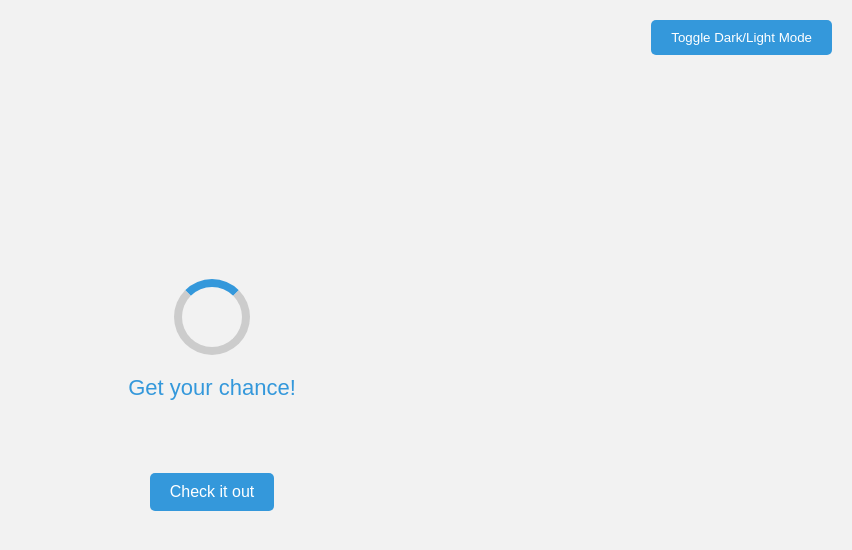
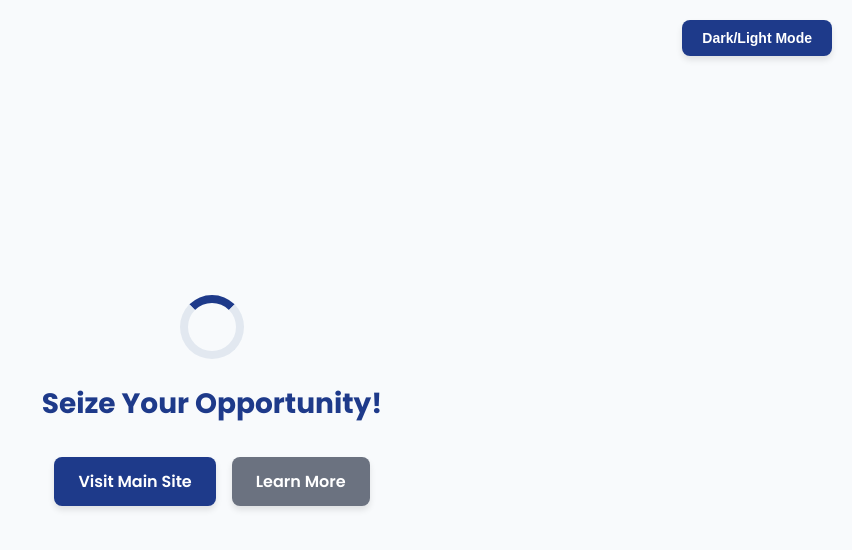
Before and after one commit to alphaboy697/code, a plain HTML site: page index.html in a window 1280 px wide. Shown: the whole page, without its empty margins (428-1280 px from the left). Drawn offline with Linux system fonts and the light colour scheme.

Commit message:
Update index.html

```diff
--- a/index.html
+++ b/index.html
@@ -3,90 +3,136 @@
 <head>
   <meta charset="UTF-8">
   <meta name="viewport" content="width=device-width, initial-scale=1.0">
-  <title>brother</title>
+  <title>Opportunity Hub</title>
+  <link href="https://fonts.googleapis.com/css2?family=Poppins:wght@400;600;700&display=swap" rel="stylesheet">
   <style>
+    * {
+      margin: 0;
+      padding: 0;
+      box-sizing: border-box;
+    }
     body {
-      background-color: #f2f2f2;
+      background-color: #f8fafc;
       display: flex;
       flex-direction: column;
       justify-content: center;
       align-items: center;
-      height: 100vh;
-      margin: 0;
-      font-family: Arial, sans-serif;
+      min-height: 100vh;
+      font-family: 'Poppins', sans-serif;
+      color: #1e293b;
       transition: background-color 0.3s, color 0.3s;
     }
     body.dark-mode {
-      background-color: #333;
-      color: #f2f2f2;
+      background-color: #1e293b;
+      color: #f8fafc;
+    }
+    .container {
+      text-align: center;
+      padding: 20px;
+      max-width: 600px;
+      width: 100%;
     }
     .spinner {
-      width: 60px;
-      height: 60px;
-      border: 8px solid #ccc;
-      border-top: 8px solid #3498db;
+      width: 64px;
+      height: 64px;
+      border: 8px solid #e2e8f0;
+      border-top: 8px solid #1e3a8a; /* Darker blue */
       border-radius: 50%;
       animation: spin 1s linear infinite;
+      margin: 0 auto;
     }
     .dark-mode .spinner {
-      border: 8px solid #666;
-      border-top: 8px solid #3498db;
+      border: 8px solid #475569;
+      border-top: 8px solid #3b82f6;
     }
     @keyframes spin {
       0% { transform: rotate(0deg); }
       100% { transform: rotate(360deg); }
     }
-    p {
-      margin-top: 20px;
-      font-size: 22px;
-      color: #3498db; /* Changed to blue */
+    h1 {
+      font-size: 28px;
+      font-weight: 700;
+      margin-top: 24px;
+      color: #1e3a8a; /* Darker blue */
+      transition: color 0.3s;
     }
-    .dark-mode p {
-      color: #3498db; /* Blue in dark mode too */
+    .dark-mode h1 {
+      color: #3b82f6;
     }
     .links {
-      margin-top: 40px;
+      margin-top: 32px;
+      display: flex;
+      gap: 16px;
+      justify-content: center;
+      flex-wrap: wrap;
     }
     .links a {
       text-decoration: none;
-      color: white;
-      background-color: #3498db;
-      padding: 10px 20px;
-      margin: 10px;
-      border-radius: 5px;
-      display: inline-block;
-      transition: background-color 0.3s;
+      color: #ffffff;
+      background-color: #1e3a8a; /* Darker blue */
+      padding: 12px 24px;
+      border-radius: 8px;
+      font-size: 16px;
+      font-weight: 600;
+      transition: background-color 0.3s, transform 0.2s;
+      box-shadow: 0 4px 6px rgba(0, 0, 0, 0.1);
     }
     .links a:hover {
-      background-color: #2c80b4;
+      background-color: #1e40af;
+      transform: translateY(-2px);
+    }
+    .links a.secondary {
+      background-color: #6b7280; /* Neutral gray for subtlety */
+    }
+    .links a.secondary:hover {
+      background-color: #4b5563;
     }
     .toggle-mode {
-      position: absolute;
+      position: fixed;
       top: 20px;
       right: 20px;
       padding: 10px 20px;
       border: none;
-      border-radius: 5px;
-      background-color: #3498db;
-      color: white;
+      border-radius: 8px;
+      background-color: #1e3a8a; /* Darker blue */
+      color: #ffffff;
+      font-size: 14px;
+      font-weight: 600;
       cursor: pointer;
-      transition: background-color 0.3s;
+      transition: background-color 0.3s, transform 0.2s;
+      box-shadow: 0 4px 6px rgba(0, 0, 0, 0.1);
+    }
+    .dark-mode .toggle-mode {
+      background-color: #3b82f6;
     }
     .toggle-mode:hover {
-      background-color: #2c80b4;
+      background-color: #1e40af;
+      transform: translateY(-2px);
+    }
+    .dark-mode .toggle-mode:hover {
+      background-color: #2563eb;
+    }
+    @media (max-width: 480px) {
+      h1 {
+        font-size: 24px;
+      }
+      .links a {
+        padding: 10px 20px;
+        font-size: 14px;
+      }
     }
   </style>
 </head>
 <body>
-  <button class="toggle-mode" onclick="toggleMode()">Toggle Dark/Light Mode</button>
-
-  <div class="spinner"></div>
-  <p>Get your chance!</p>
-
-  <div class="links">
-    <a href="https://www.example.com" target="_blank">Check it out</a>
+  <button class="toggle-mode" onclick="toggleMode()">Dark/Light Mode</button>
+  <div class="container">
+    <div class="spinner"></div>
+    <h1>Seize Your Opportunity!</h1>
+    <div class="links">
+      <a href="https://www.example.com" target="_blank">Visit Main Site</a>
+      <a href="https://www.example.com/learn" target="_blank" class="secondary">Learn More</a>
+    </div>
   </div>
-
   <script>
     function toggleMode() {
       document.body.classList.toggle('dark-mode');
```
